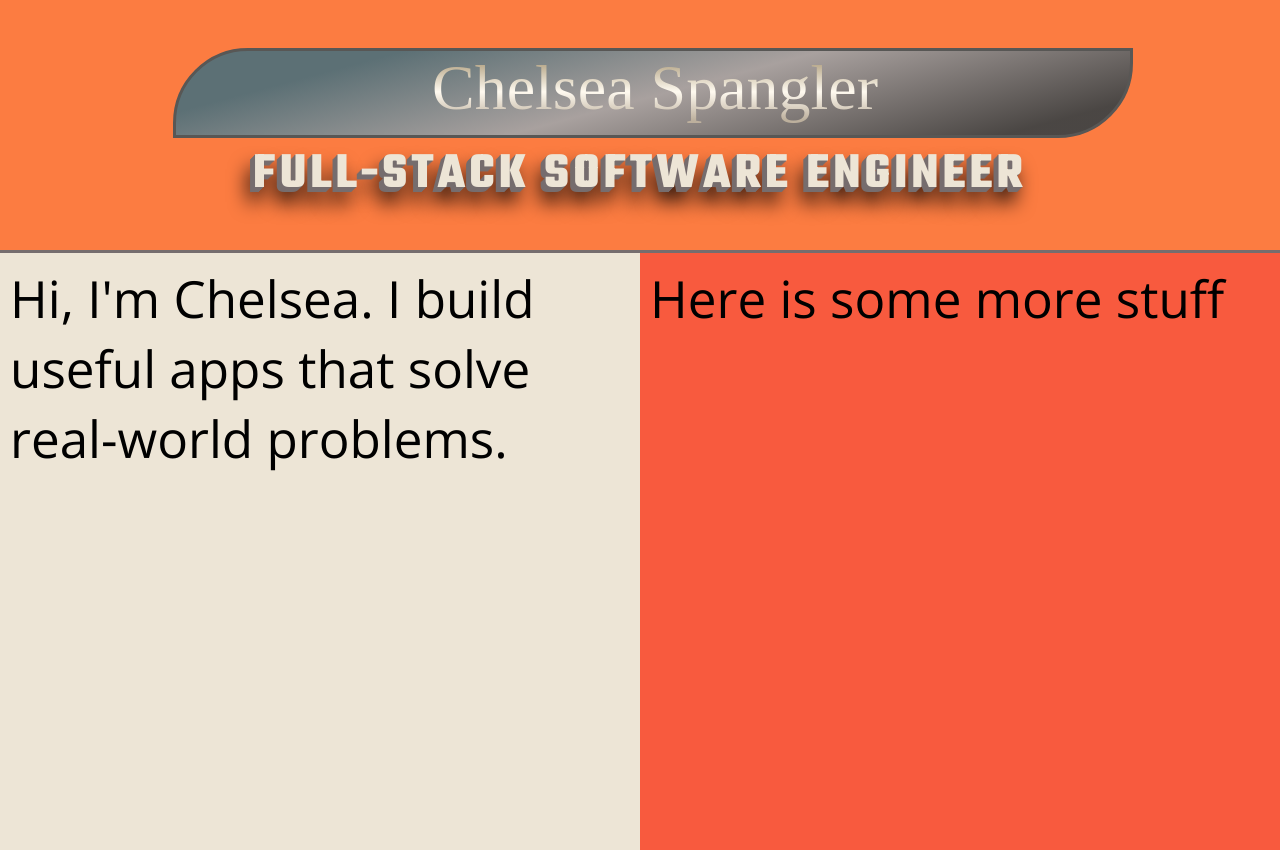
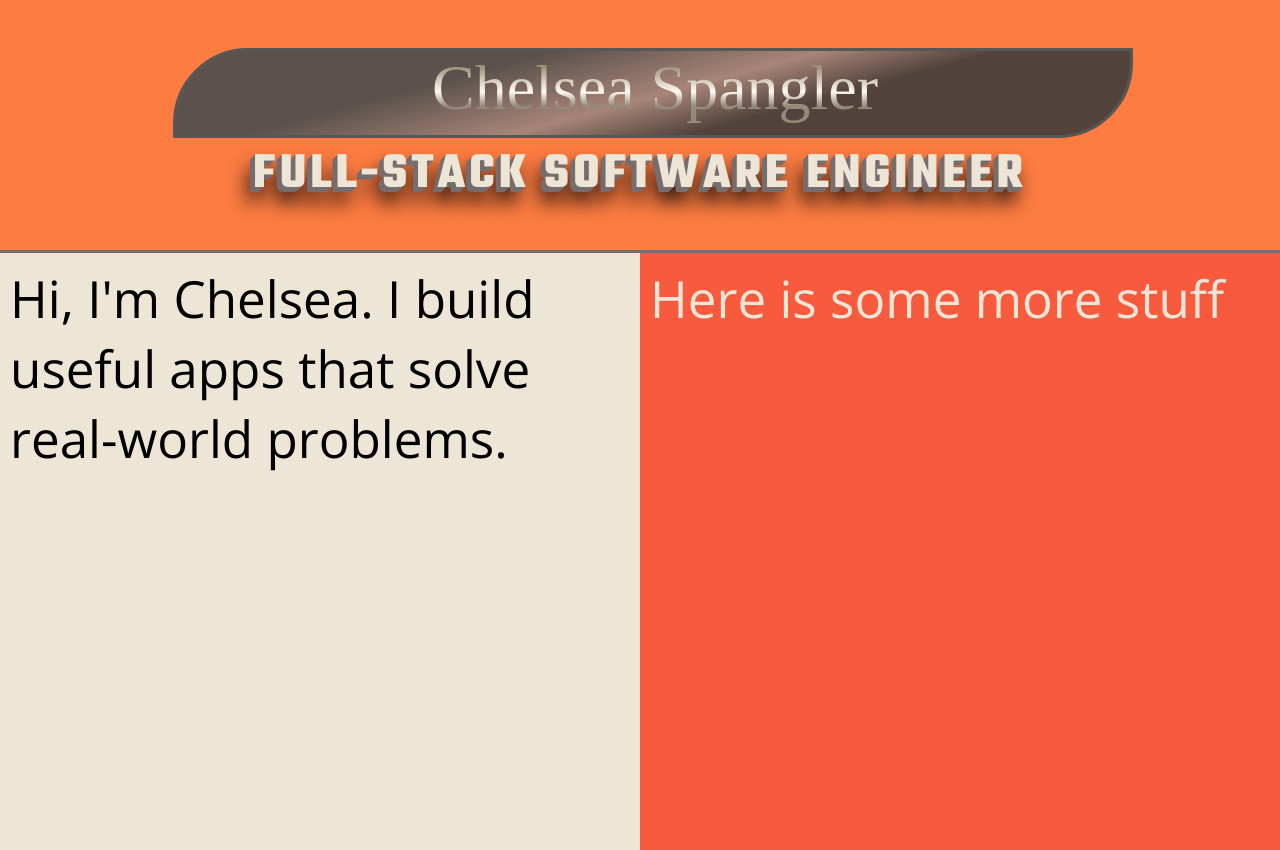
Before and after one commit to CNSpangler/portfolio, a React (Create React App) app: page / in a window 1280 px wide. Built offline with nearby package versions, Linux system fonts and the light colour scheme; a web font is replaced by a local one.

Commit message:
improve chrome effect

```diff
--- a/src/App.css
+++ b/src/App.css
@@ -25,7 +25,7 @@ html {
   padding-bottom: 10px;
   padding-right: 10px;
   padding-left: 15px;
-  background: linear-gradient(345deg, rgba(60, 66, 68, 0.925) 10%, rgba(152, 168, 177, 0.835) 49%, rgb(92, 112, 117) 82%);
+  background: linear-gradient(345deg, rgba(68, 63, 60, 0.925) 35%, rgba(151, 134, 130, 0.835) 49%, rgb(92, 82, 77) 70%);
   border: solid 3px #585755;
   transform: translateY(0);
 }
@@ -82,7 +82,7 @@ html {
   width: 70vw;
   padding-right: 15px;
   padding-left: 15px;
-  background: linear-gradient(0deg, rgb(189, 176, 157) 4%, rgba(255,250,240,1) 44%, rgb(187, 172, 143) 82%);
+  background: linear-gradient(0deg, rgb(148, 138, 123) 24%, rgba(255,250,240,1) 44%, rgb(150, 137, 115) 82%);
   -webkit-background-clip: text;
   -webkit-text-fill-color: transparent;
 }
@@ -130,7 +130,7 @@ html {
 #right {
   background: #f85a3e;
   float: left;
-  color: EDE5D6;
+  color: #EDE5D6;
 }
 
 @keyframes write {
```
